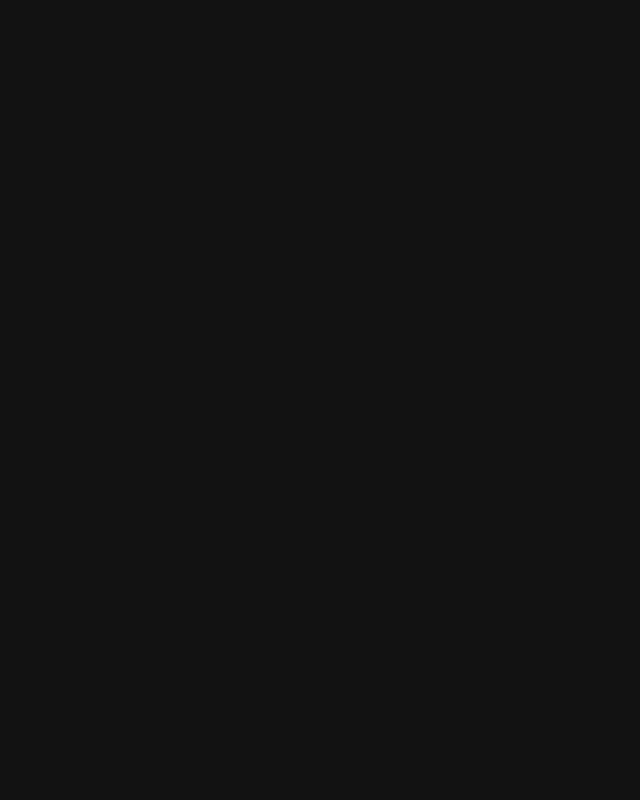
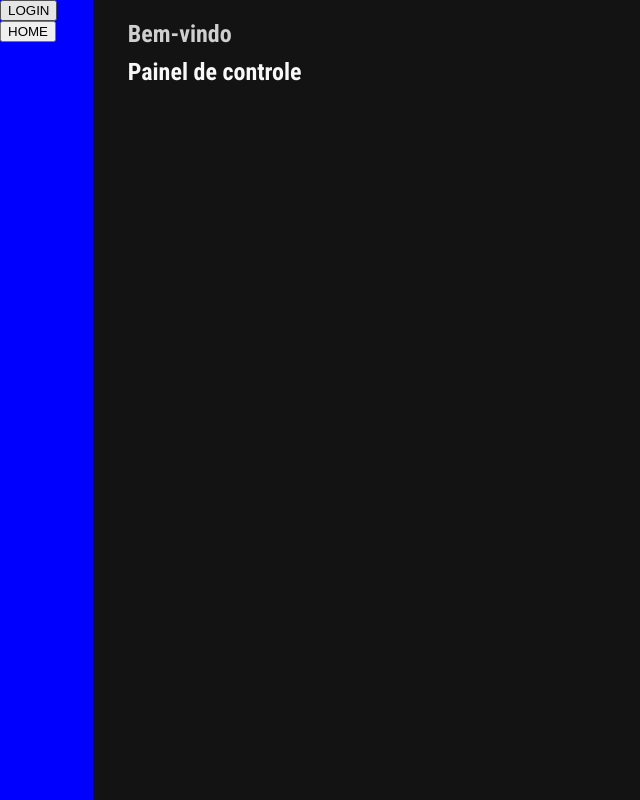
Before and after one commit to eumaninho54/finance-control-web, a React (Vite) app: page / in a window 1280 px wide. Shown: the whole page, without its empty margins (0-640 px from the left). Built offline with nearby package versions, Linux system fonts and the light colour scheme.

Commit message:
components - navbar created

```diff
--- a/src/App.css
+++ b/src/App.css
@@ -1,5 +1,6 @@
 body {
   background-color: #131313;
+  color: #f8f8f8;
   margin: 0;
   font-family: 'Roboto Condensed', sans-serif;
 }
--- /dev/null
+++ b/src/components/navBar/index.tsx
@@ -0,0 +1,29 @@
+import React from 'react';
+import { useNavigate } from 'react-router-dom';
+import { Main, BackgroundNav, ContentNav } from './styles';
+
+// import { Container } from './styles';
+
+interface NavBarProps {
+  children: React.ReactNode
+}
+
+const NavBar: React.FC<NavBarProps> = ({ children }) => {
+  const navigate = useNavigate()
+
+  return (
+    <Main>
+      <BackgroundNav>
+        <button onClick={() => navigate("/login")}>LOGIN</button>
+        <button onClick={() => navigate("/")}>HOME</button>
+      </BackgroundNav>
+
+      <ContentNav>
+        {children}
+      </ContentNav>
+
+    </Main>
+  )
+}
+
+export default NavBar;
--- /dev/null
+++ b/src/components/navBar/styles.ts
@@ -0,0 +1,18 @@
+import styled from "styled-components";
+
+export const Main = styled.main`
+  width: 100%;
+  height: 100vh;
+  display: flex;
+  flex-direction: row;
+`
+
+export const BackgroundNav = styled.section`
+  height: 100vh;
+  width: 100px;
+  background-color: blue;
+`
+
+export const ContentNav = styled.section`
+  width: 100%;
+`
--- a/src/pages/dashboard/index.tsx
+++ b/src/pages/dashboard/index.tsx
@@ -1,9 +1,15 @@
 import React from 'react';
+import { HeaderDashboard, TitleHeaderDashboard, WelcomeHeaderDashboard } from './styles';
 
 
 const Dashboard: React.FC = () => {
   return (
-    <div></div>
+    <>
+      <HeaderDashboard>
+        <WelcomeHeaderDashboard>Bem-vindo</WelcomeHeaderDashboard>
+        <TitleHeaderDashboard>Painel de controle</TitleHeaderDashboard>
+      </HeaderDashboard>
+    </>
   )
 }
 
--- a/src/pages/dashboard/styles.ts
+++ b/src/pages/dashboard/styles.ts
@@ -1 +1,18 @@
 import styled from "styled-components";
+
+export const HeaderDashboard = styled.header`
+  height: 120px;
+  top: 0;
+  left: 0;
+  margin-left: 35px;
+  margin-top: 20px;
+`
+
+export const TitleHeaderDashboard = styled.h1`
+  margin-top: 10px;
+`
+
+export const WelcomeHeaderDashboard = styled.h2`
+  color: #cfcfcf;
+  margin-bottom: 10px;
+`
--- a/src/routes.tsx
+++ b/src/routes.tsx
@@ -1,5 +1,6 @@
 import { useSelector } from 'react-redux'
 import { Navigate, Route, Routes, useLocation } from 'react-router-dom'
+import NavBar from './components/navBar'
 import Dashboard from './pages/dashboard'
 import Login from './pages/login'
 
@@ -8,8 +9,8 @@ export default () => {
 
   return (
     <Routes location={location} key={location.pathname}>
-      <Route path="/" element={<Dashboard/>}/>
-      <Route path="/login" element={<Login/>} />
+      <Route path="/" element={<NavBar><Dashboard/></NavBar>}/>
+      <Route path="/login" element={<NavBar><Login/></NavBar>} />
     </Routes>
 
   )
```
